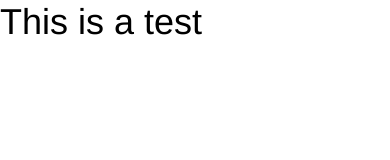
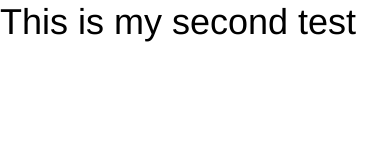
Before and after one commit to liamhand/testCommands, a website: page www/index.html in a window 390 px wide. Drawn offline with Linux system fonts and the light colour scheme; some packages are replaced by stand-ins of ours; files that its build step writes are made by us from their sources.

Commit message:
Title changed once again

```diff
--- a/www/index.html
+++ b/www/index.html
@@ -25,7 +25,7 @@
 
     <ion-pane>
       <ion-header-bar class="bar-stable">
-        <h1 class="title">This is a test</h1>
+        <h1 class="title">This is my second test</h1>
       </ion-header-bar>
       <ion-content>
       </ion-content>
```
